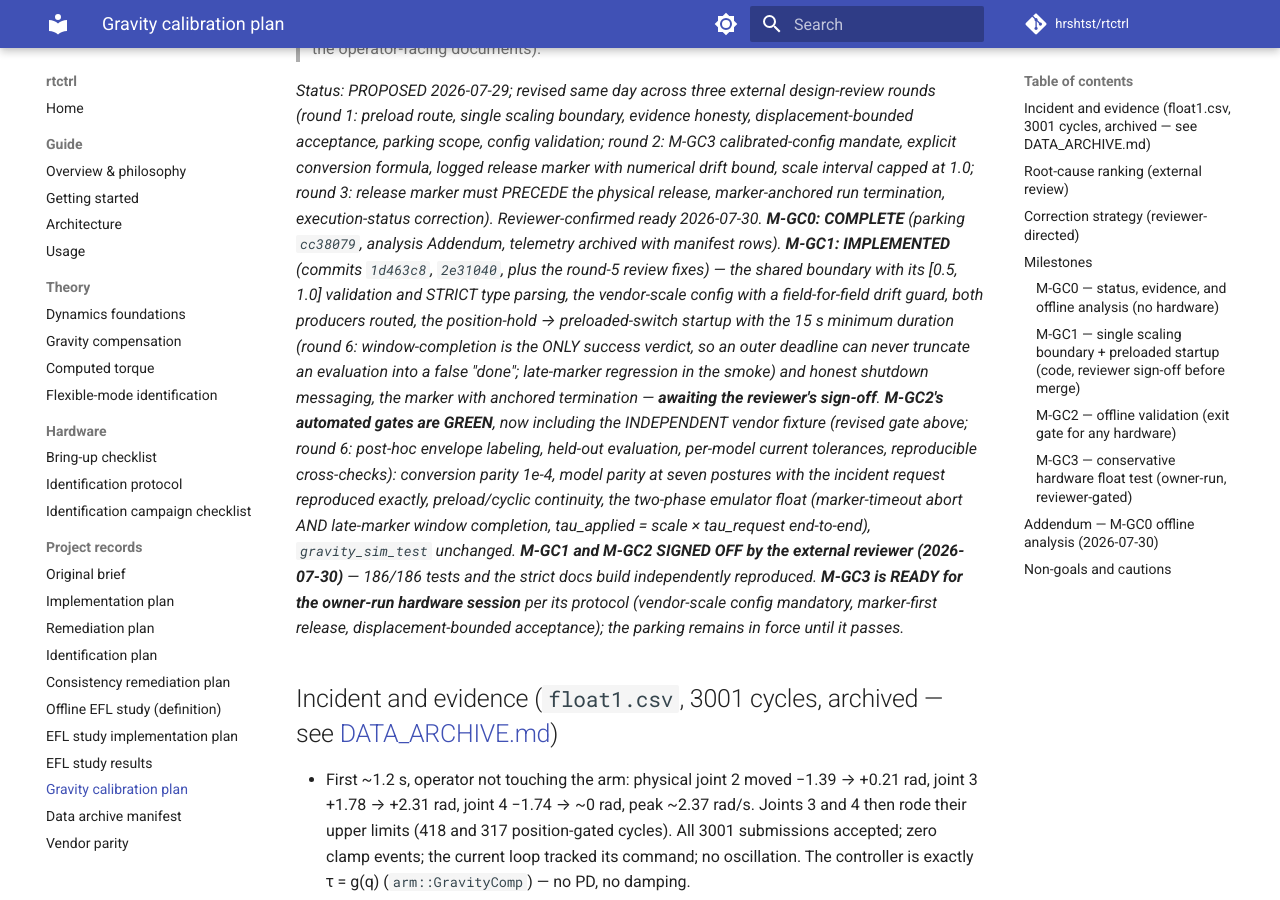
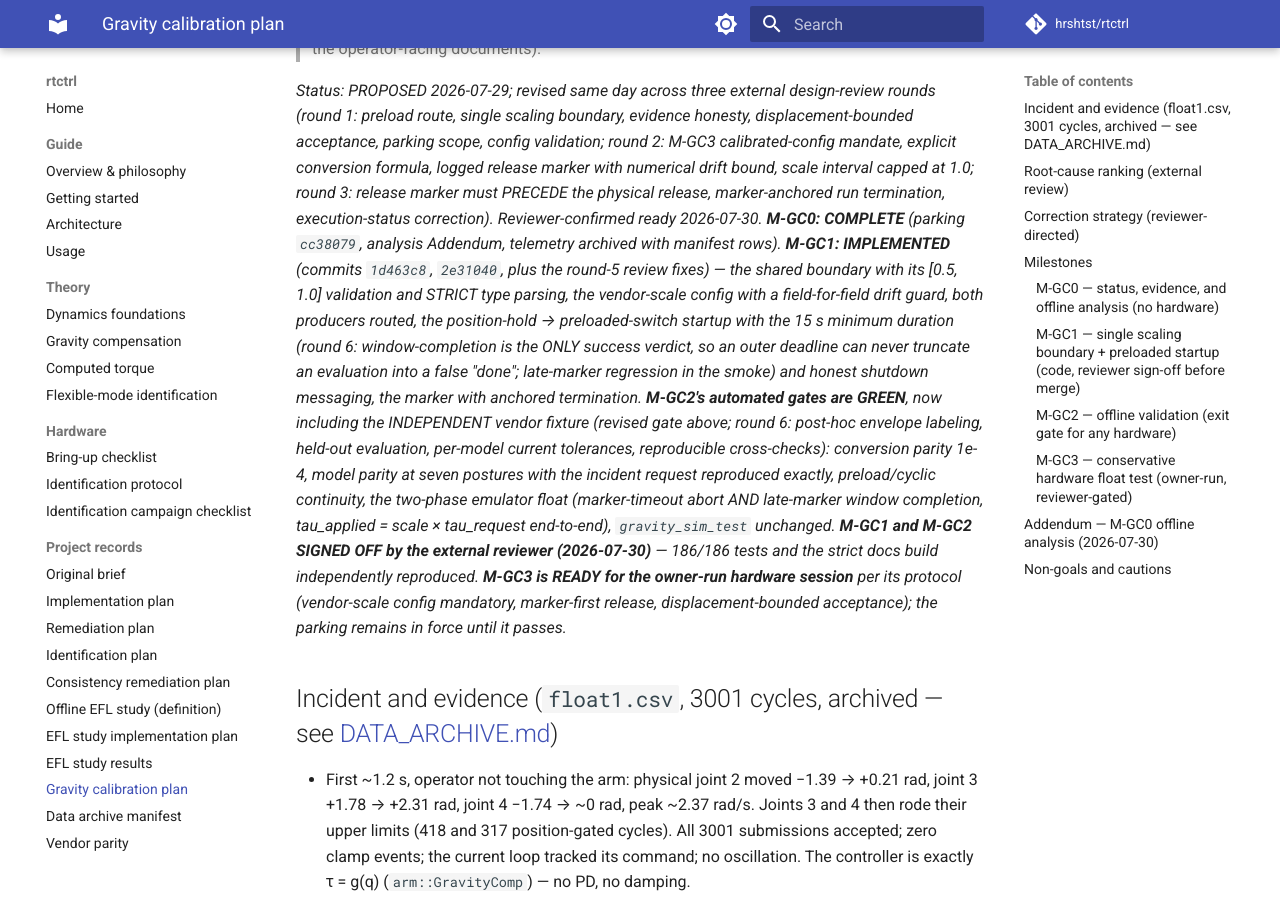
Before and after one commit to hrshtst/rtctrl, an MkDocs documentation site: the page built from docs/GRAVITY_CALIBRATION_PLAN.md, in a window 1280 px wide and 900 px high, scrolled down 441 px. Built offline with MkDocs 1.6.1 and Material for MkDocs 9.7.7, drawn with Linux system fonts in a browser that asks for light colours; comment, search, counter and statistics services are not loaded.

Commit message:
docs: drop the stale awaiting-sign-off phrase from the plan banner
The banner said M-GC1 was awaiting sign-off and then declared it
signed off nine lines later (review finding); the sign-off statement
stands alone now.

```diff
--- a/docs/GRAVITY_CALIBRATION_PLAN.md
+++ b/docs/GRAVITY_CALIBRATION_PLAN.md
@@ -34,7 +34,7 @@ the 15 s minimum duration (round 6: window-completion is the ONLY
 success verdict, so an outer deadline can never truncate an
 evaluation into a false "done"; late-marker regression in the smoke)
 and honest shutdown messaging, the marker with anchored
-termination — **awaiting the reviewer's sign-off**. **M-GC2's
+termination. **M-GC2's
 automated gates are GREEN**, now including the INDEPENDENT vendor
 fixture (revised gate above; round 6: post-hoc envelope labeling,
 held-out evaluation, per-model current tolerances, reproducible
```
